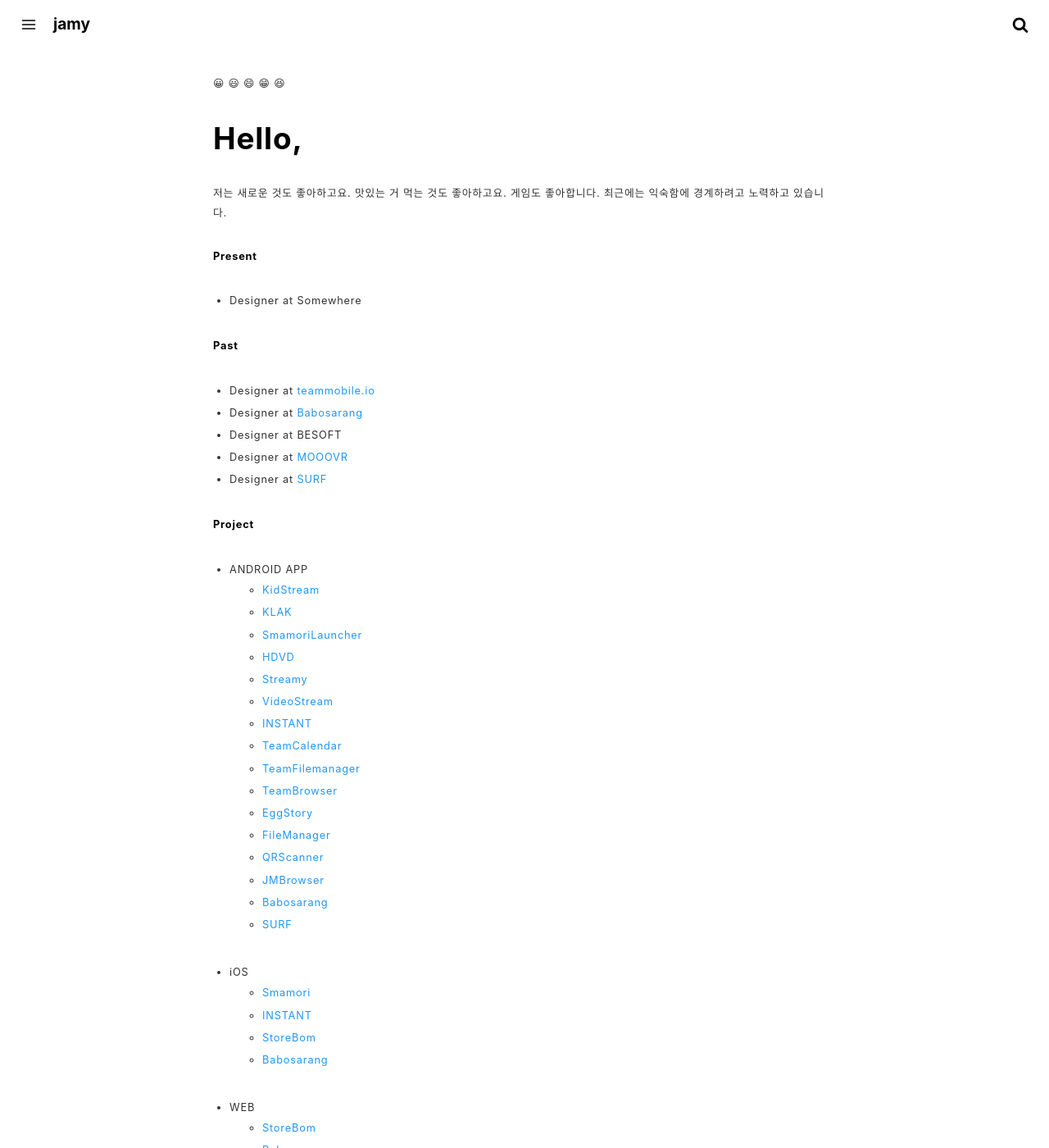
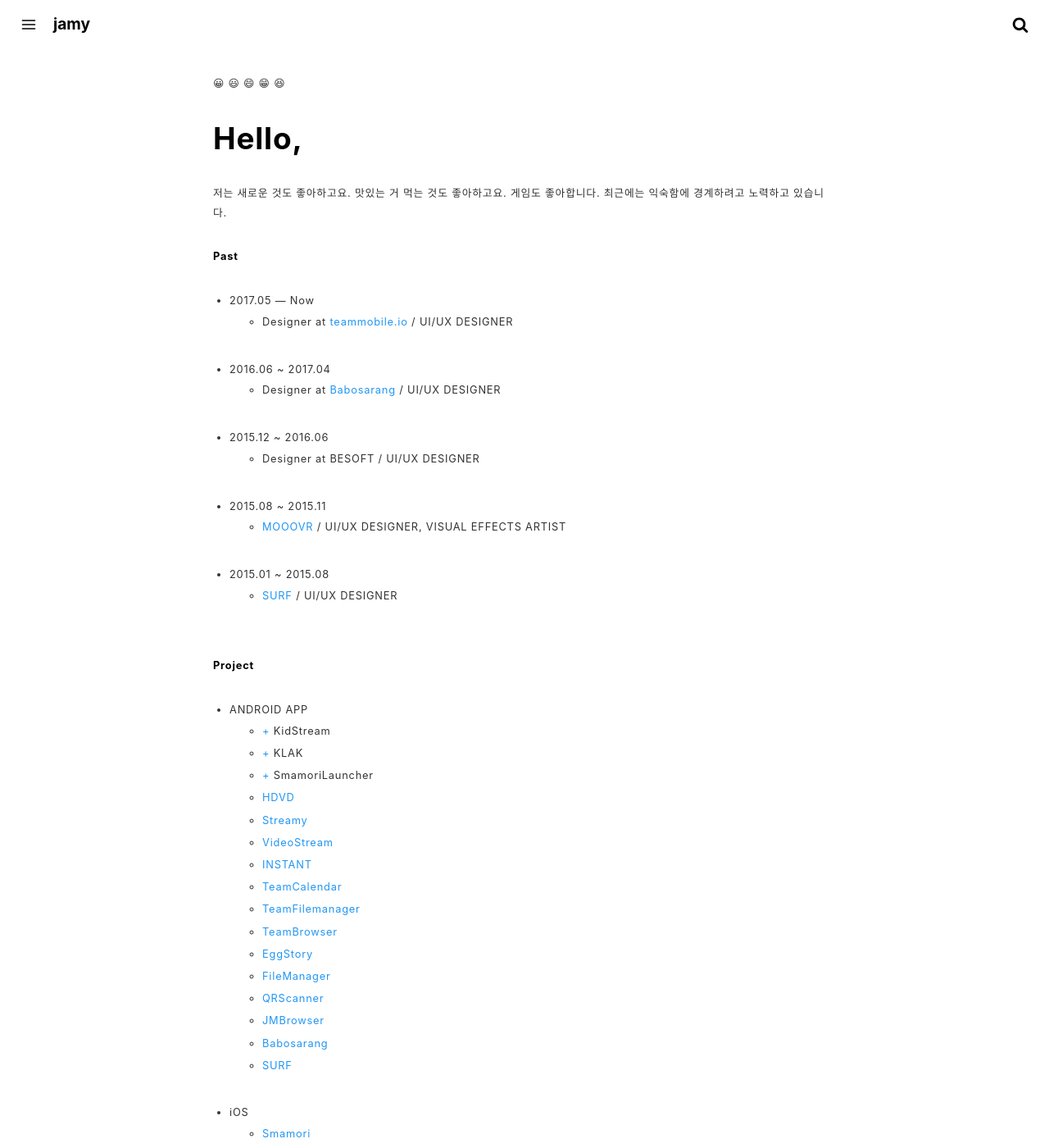
Before and after one commit to crazyjamy/crazyjamy.github.io, a Jekyll site: the page built from about.md, in a window 1280 px wide and 1400 px high. Shown: the whole window at 82% size. Built offline with Jekyll 4.4.1, drawn with Linux system fonts in a browser that asks for light colours.

Commit message:
Update about.md

```diff
--- a/about.md
+++ b/about.md
@@ -11,22 +11,23 @@
 저는 새로운 것도 좋아하고요. 맛있는 거 먹는 것도 좋아하고요. 게임도 좋아합니다.
 최근에는 익숙함에 경계하려고 노력하고 있습니다.
 
-
-#### Present
-- Designer at Somewhere
-
 #### Past
-- Designer at [teammobile.io](https://www.teammobile.io/)
-- Designer at [Babosarang](http://www.babosarang.co.kr/)
-- Designer at BESOFT
-- Designer at [MOOOVR](http://mooovr.com/)
-- Designer at [SURF](https://play.google.com/store/apps/developer?id=SURF+Inc.)
+- 2017.05 — Now
+  - Designer at [teammobile.io](https://www.teammobile.io/) / UI/UX DESIGNER
+- 2016.06 ~ 2017.04
+  - Designer at [Babosarang](http://www.babosarang.co.kr/) / UI/UX DESIGNER
+- 2015.12 ~ 2016.06
+  - Designer at BESOFT / UI/UX DESIGNER
+- 2015.08 ~ 2015.11
+  - [MOOOVR](http://mooovr.com/) / UI/UX DESIGNER, VISUAL EFFECTS ARTIST
+- 2015.01 ~ 2015.08
+  - [SURF](https://play.google.com/store/apps/developer?id=SURF+Inc.) / UI/UX DESIGNER
 
 #### Project
 + ANDROID APP
-  + [KidStream](https://play.google.com/store/apps/details?id=io.tm.kids.vstream)
-  + [KLAK](https://play.google.com/store/apps/details?id=io.jmobile.tm.klak)
-  + [SmamoriLauncher](https://play.google.com/store/apps/details?id=jsecurity.launcher.smamori)
+  + [+](https://play.google.com/store/apps/details?id=io.tm.kids.vstream) KidStream
+  + [+](https://play.google.com/store/apps/details?id=io.jmobile.tm.klak) KLAK
+  + [+](https://play.google.com/store/apps/details?id=jsecurity.launcher.smamori) SmamoriLauncher
   + [HDVD](https://play.google.com/store/apps/details?id=com.ne.hdv)
   + [Streamy](https://play.google.com/store/apps/details?id=com.fms.streamy)
   + [VideoStream](https://play.google.com/store/apps/details?id=io.jmobile.video.browser)
```
